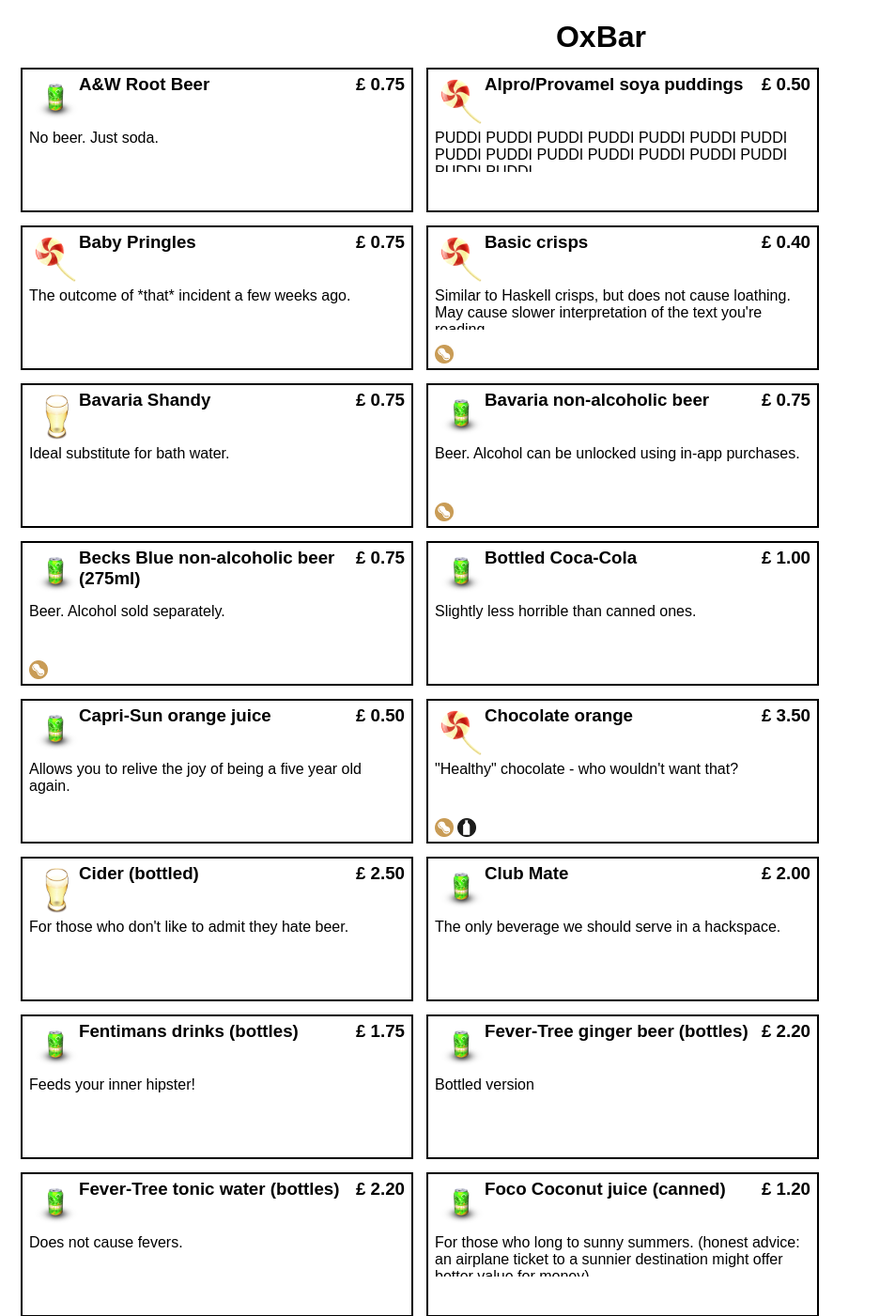
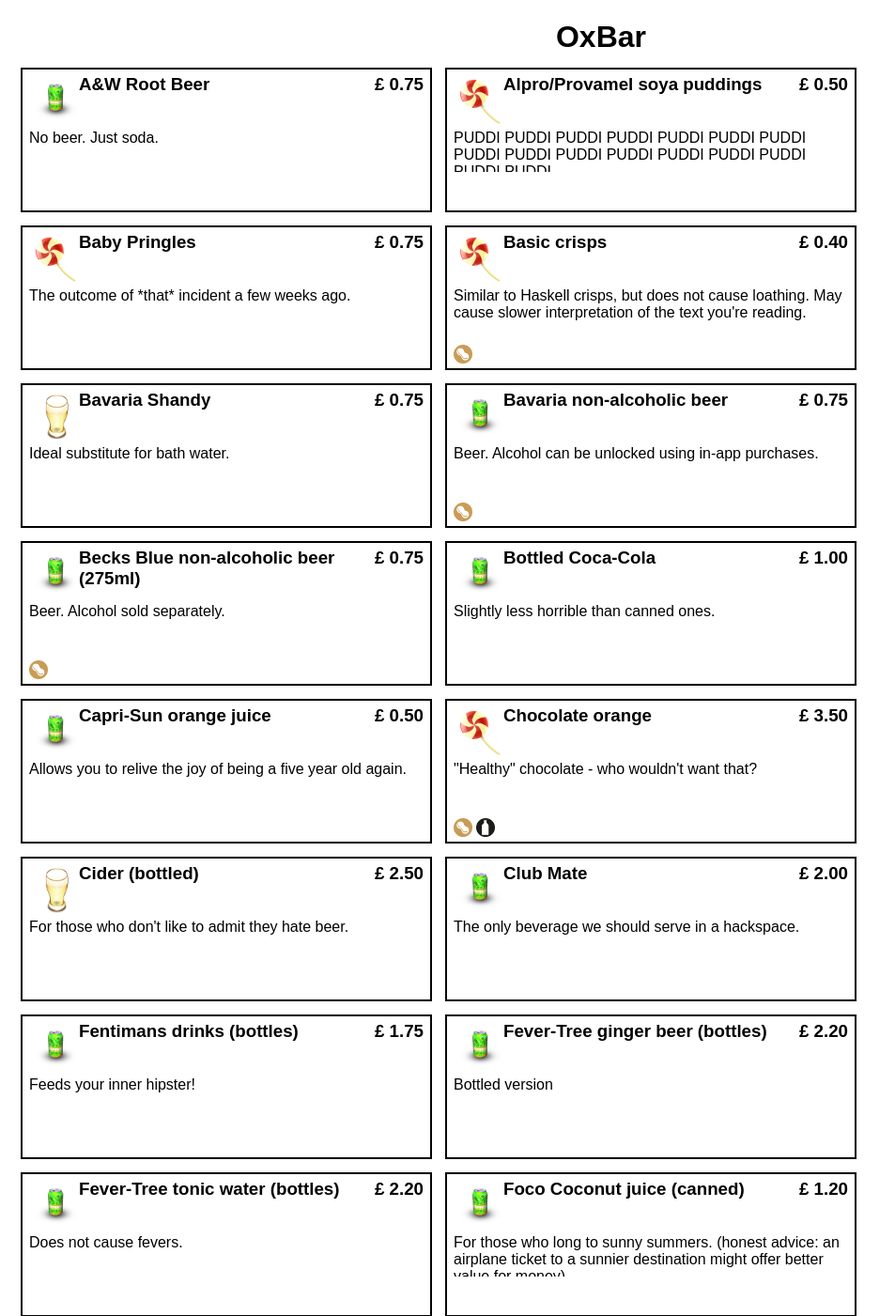
Before and after one commit to friedkiwi/oxbar, a Django app: page / in a window 1280 px wide. Shown: the top 1401 px of the page at 94% size, without its empty margins (0-953 px from the left). Run offline with Django 3.2, Linux system fonts and the light colour scheme; data comes from the database, SQL or seed files in the repository.

Commit message:
Another try for the fridge tab

```diff
--- a/static/oxbar.css
+++ b/static/oxbar.css
@@ -15,7 +15,7 @@ body {
 
 .product {
     height: 150px;
-    width: 400px;
+    width: 420px;
     border: 2px solid black;
     float: left;
     margin: 7px 7px 7px 7px;
```
